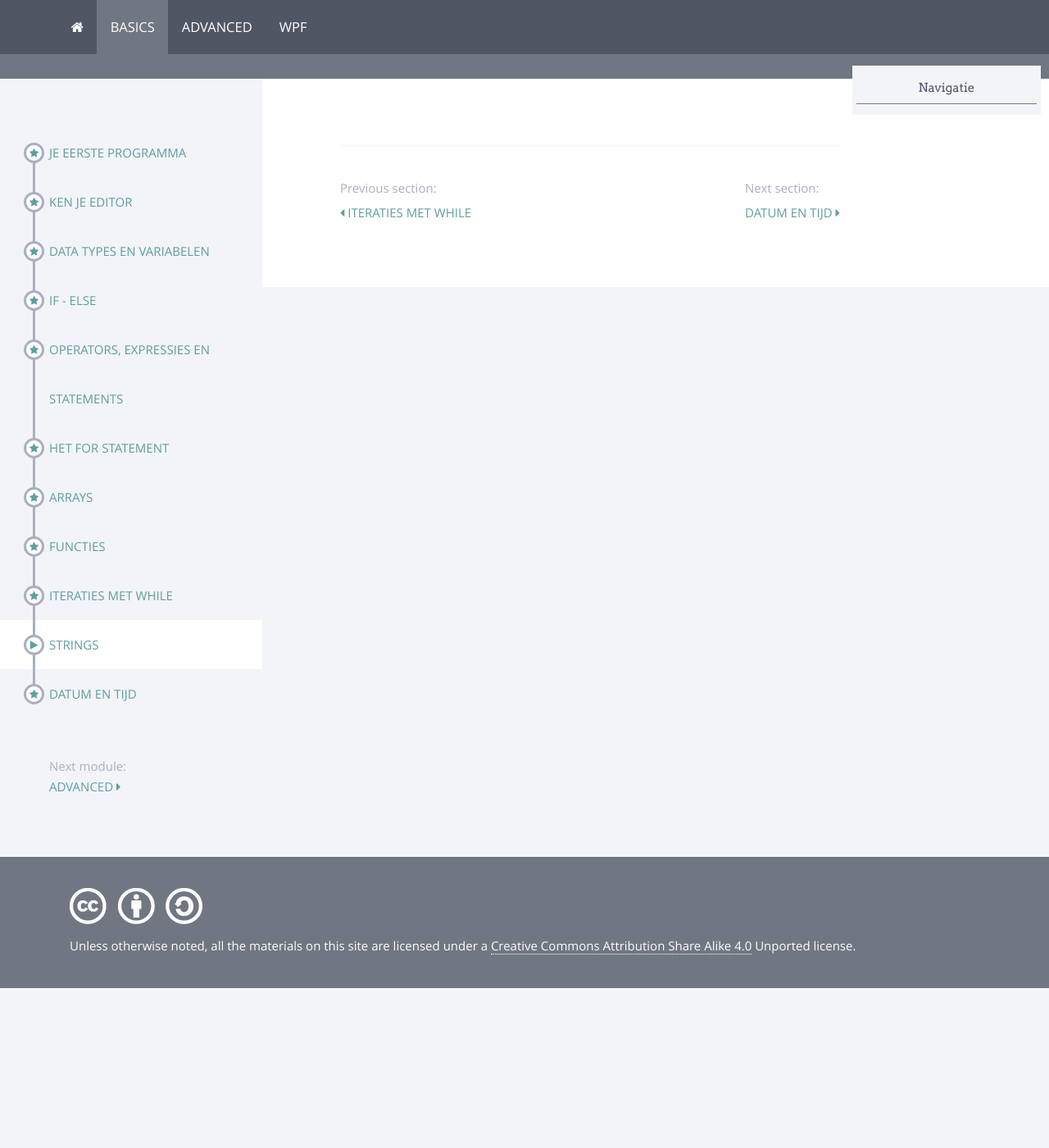
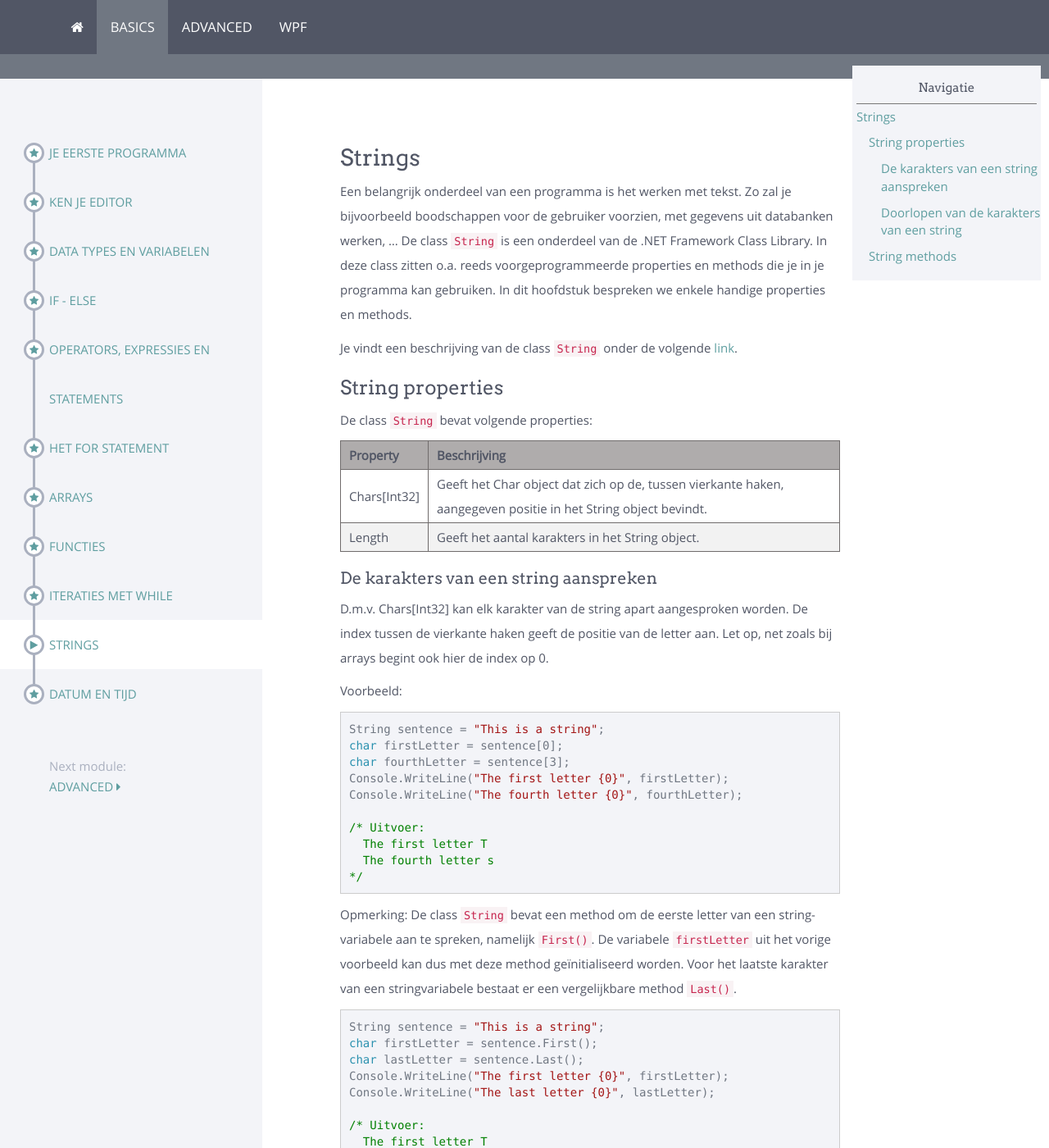
Before and after one commit to sma-it/sma-it.github.io, a Jekyll site: the page built from modules/basics/_posts/2000-01-10-Strings.md, in a window 1280 px wide and 1400 px high. Shown: the whole window at 82% size. Built offline with Jekyll 4.4.1, drawn with Linux system fonts in a browser that asks for light colours; nearby versions of some CDN libraries; some of the changed text lies outside the part shown.

Commit message:
Added content

````diff
--- a/modules/basics/_posts/2000-01-10-Strings.md
+++ b/modules/basics/_posts/2000-01-10-Strings.md
@@ -1,3 +1,141 @@
 ---
 title: Strings
 ---
+# Strings
+
+Een belangrijk onderdeel van een programma is het werken met tekst. Zo zal je bijvoorbeeld boodschappen voor de gebruiker voorzien, met gegevens uit databanken werken, ...
+De class `String` is een onderdeel van de .NET Framework Class Library. In deze class zitten o.a. reeds voorgeprogrammeerde properties en methods die je in je programma kan gebruiken.
+In dit hoofdstuk bespreken we enkele handige properties en methods.
+
+Je vindt een beschrijving van de class `String` onder de volgende [link](https://msdn.microsoft.com/en-us/library/system.string.string(v=vs.110).aspx).
+
+
+## String properties
+
+De class `String` bevat volgende properties:
+
+| Property     | Beschrijving   |
+| ------------- |-------------    |
+| Chars[Int32]  | Geeft het Char object dat zich op de, tussen vierkante haken, aangegeven positie in het String object bevindt.      |
+| Length        | Geeft het aantal karakters in het String object.   |
+{:.tableBorder}
+
+### De karakters van een string aanspreken
+
+D.m.v. Chars[Int32] kan elk karakter van de string apart aangesproken worden. De index tussen de vierkante haken geeft de positie van de letter aan. Let op, net zoals bij arrays begint ook hier de index op 0.
+
+Voorbeeld:
+```csharp
+String sentence = "This is a string";
+char firstLetter = sentence[0];
+char fourthLetter = sentence[3];
+Console.WriteLine("The first letter {0}", firstLetter);
+Console.WriteLine("The fourth letter {0}", fourthLetter);
+
+/* Uitvoer:
+  The first letter T
+  The fourth letter s
+*/
+```
+
+Opmerking:
+De class `String` bevat een method om de eerste letter van een string-variabele aan te spreken, namelijk `First()`. De variabele `firstLetter` uit het vorige voorbeeld kan dus met deze method geïnitialiseerd worden. Voor het laatste karakter van een stringvariabele bestaat er een vergelijkbare method `Last()`.
+
+```csharp
+String sentence = "This is a string";
+char firstLetter = sentence.First();
+char lastLetter = sentence.Last();
+Console.WriteLine("The first letter {0}", firstLetter);
+Console.WriteLine("The last letter {0}", lastLetter);
+
+/* Uitvoer:
+  The first letter T
+  The last letter g
+*/
+```
+
+<div class="note protip">
+<p>Werk efficiënt! Zorg dat je de reeds voorzien classes en hun bijbehorende properties en methods leert kennen. Indien je een functionaliteit nodig hebt in je programma, kijk dan eerst na of deze nog niet voorzien is in C#.</p>
+</div>
+
+### Doorlopen van de karakters van een string
+
+D.m.v. `foreach` kan elk karakter van een string aangesproken worden.
+
+```csharp
+String sentence = "This is a string";
+
+foreach (char c in sentence)
+{
+    Console.WriteLine("Letter: {0}", c);
+}
+
+/* Uitvoer:
+  Letter T
+  Letter h
+  Letter i
+  ...
+  Letter g
+*/
+```
+
+Ook d.m.v. `for` in combinatie met de property `Length` kunnen de karakters van een string doorlopen worden.
+
+```csharp
+ String sentence = "This is a string";
+
+for (int i = 0; i < sentence.Length; i++)
+{
+    Console.WriteLine("Letter {0}: {1}", i + 1, sentence[i]);
+}
+
+/* Uitvoer:
+  Letter 1: T
+  Letter 2: h
+  Letter 3: i
+  ...
+  Letter 16: g
+
+*/
+```
+
+Waar `foreach` de string automatisch op een correcte manier doorloopt, moet je bij `for` zelf de correcte indexen voorzien. Geef dus de voorkeur aan `foreach` en gebruik `for` enkel indien de toepassing dit vereist.
+
+## String methods
+
+In de class `String` vind je een overzicht van de methods die binnen de klasse voorzien zijn. Als voorbeeld wordt hieronder de method `Substring()` besproken. In de oefeningen zal je ook met andere methods aan de slag gaan.
+
+De method `Substring()` wordt gebruikt om een deel van een stringvariabele af te zonderen. Er bestaan twee overloaded versies van deze method:
+
+| Method     | Beschrijving   |
+| ------------- |-------------    |
+| Substring(Int32) | Vanaf de positie die aangegeven wordt tussen de haakjes worden alle karakters van de string weerhouden.      |
+| Substring(Int32, Int32)| De eerste integer geeft aan vanaf welke positie karakters weerhouden moeten worden. De tweede integer geeft aan hoeveel karakters weerhouden moeten worden. |
+{:.tableBorder}
+
+Opmerking: Om de startpositie te bepalen, begin je ook hier weer te tellen vanaf 0.
+
+Voorbeeld:
+
+```csharp
+String sentence = "This is a string";
+String partOfSentence;
+
+// Enkel de startpositie is opgegeven
+partOfSentence = sentence.Substring(8);
+Console.WriteLine("Part of the string starting at position 8: {0}", partOfSentence);
+
+// Startpositie en aantal te weerhouden karakters zijn opgegeven
+partOfSentence = sentence.Substring(8, 4);
+Console.WriteLine("4 Characters of the string starting at position 8: {0}", partOfSentence);
+
+/* Uitvoer:
+  Part of the string starting at position 8: a string
+  4 Characters of the string starting at position 8: a st
+*/
+
+```
+
+<div class="note oefening">
+<p>Open het project **Oefening-String1** en maak de oefeningenreeks</p>
+</div>
````
